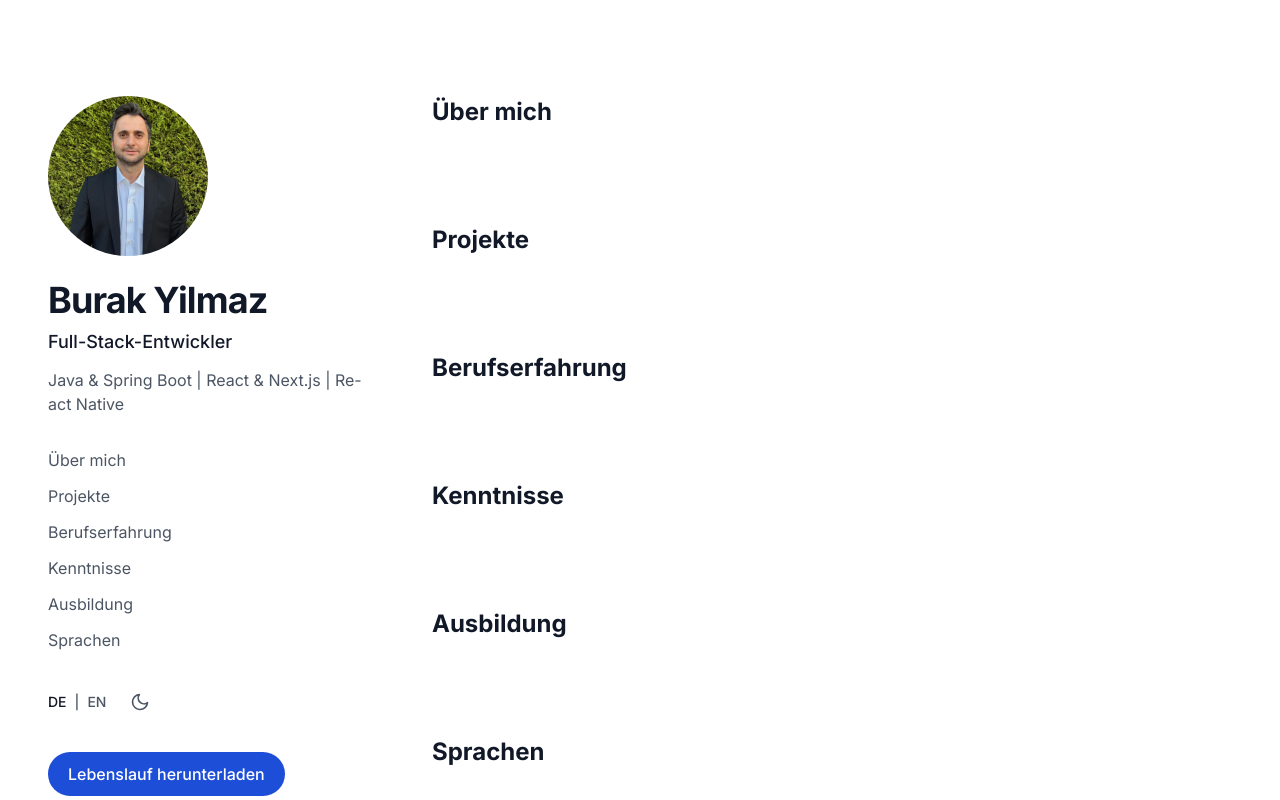
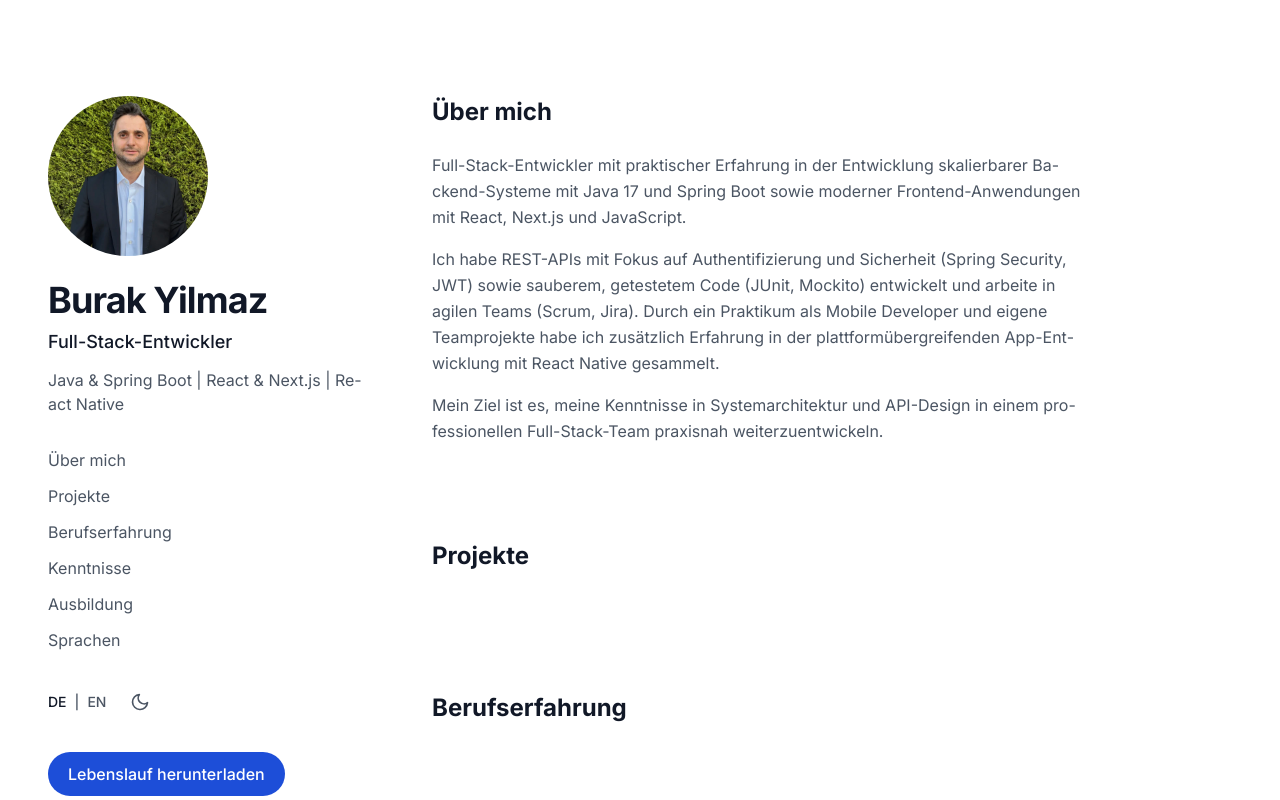
Before and after one commit to ylmzburak/portfolio, a Next.js app: page /de/ in a window 1280 px wide. Shown: the top 800 px of the page. Built offline with nearby package versions, Linux system fonts and the light colour scheme.

Commit message:
feat: add about section and section component mapping

```diff
--- a/src/app/[lang]/page.tsx
+++ b/src/app/[lang]/page.tsx
@@ -6,6 +6,7 @@ import { getDictionary } from "@/i18n/get-dictionary";
 import { Section } from "@/components/layout/Section";
 import { profile } from "@/data/profile";
 import { sectionIds } from "@/lib/sections";
+import { sectionComponents } from "@/features/section-components";
 
 export async function generateMetadata({
   params,
@@ -33,9 +34,15 @@ export default async function Page({ params }: PageProps<"/[lang]">) {
       <h1 className="sr-only">
         {profile.name} – {profile.title[lang]}
       </h1>
-      {sectionIds.map((id) => (
-        <Section key={id} id={id} title={dictionary.sections[id]} />
-      ))}
+      {sectionIds.map((id) => {
+        const Content = sectionComponents[id];
+
+        return (
+          <Section key={id} id={id} title={dictionary.sections[id]}>
+            <Content lang={lang} />
+          </Section>
+        );
+      })}
     </>
   );
 }
--- /dev/null
+++ b/src/features/about/About.tsx
@@ -0,0 +1,16 @@
+import { profile } from "@/data/profile";
+import type { Locale } from "@/i18n/config";
+
+type AboutProps = {
+  lang: Locale;
+};
+
+export function About({ lang }: AboutProps) {
+  return (
+    <div className="max-w-prose space-y-4 leading-relaxed text-muted">
+      {profile.about[lang].map((paragraph) => (
+        <p key={paragraph}>{paragraph}</p>
+      ))}
+    </div>
+  );
+}
--- /dev/null
+++ b/src/features/section-components.ts
@@ -0,0 +1,26 @@
+import type { ComponentType } from "react";
+import type { Locale } from "@/i18n/config";
+import type { SectionId } from "@/lib/sections";
+import { About } from "./about/About";
+
+export type SectionContentProps = {
+  lang: Locale;
+};
+
+// Temporary: renders nothing until the section is built.
+function ComingSoon() {
+  return null;
+}
+
+// Every section id must have a component; a missing one is a type error.
+export const sectionComponents: Record<
+  SectionId,
+  ComponentType<SectionContentProps>
+> = {
+  about: About,
+  projects: ComingSoon,
+  experience: ComingSoon,
+  skills: ComingSoon,
+  education: ComingSoon,
+  languages: ComingSoon,
+};
```
